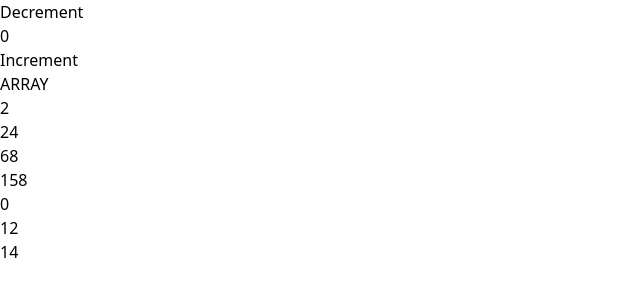
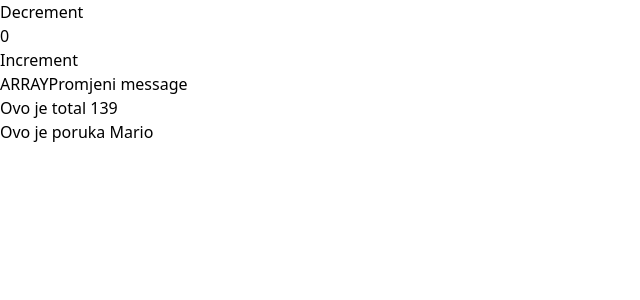
Before and after one commit to MarioMilosevic/React-Workshop, a React (Vite) app: page / in a window 1280 px wide. Shown: the top 300 px of the page, without its empty margins (0-640 px from the left). Built offline with nearby package versions, Linux system fonts and the light colour scheme.

Commit message:
UseMemo exercise

```diff
--- a/src/App.tsx
+++ b/src/App.tsx
@@ -3,6 +3,7 @@ import MemoChild from "./components/MemoChild";
 const App = () => {
   const [numbers, setNumbers] = useState<number[]>([1, 12, 34, 79, 0, 6, 7]);
   const [counter, setCounter] = useState<number>(0);
+  const [message, setMessage] = useState<string>("Mario");
 
   console.log("app render");
 
@@ -20,7 +21,8 @@ const App = () => {
       <button onClick={() => setNumbers((prev) => [...prev, 150])}>
         ARRAY
       </button>
-      <MemoChild numbers={numbers} />
+      <button onClick={() => setMessage("Toni")}>Promjeni message</button>
+      <MemoChild numbers={numbers} message={message} />
     </div>
   );
 };
--- a/src/components/MemoChild.tsx
+++ b/src/components/MemoChild.tsx
@@ -1,17 +1,23 @@
-import React from "react";
+import React, { useMemo } from "react";
 
 type MemoChildProps = {
   numbers: number[];
+  message: string;
 };
 
-const MemoChild = React.memo(({ numbers }: MemoChildProps) => {
+const MemoChild = React.memo(({ numbers, message }: MemoChildProps) => {
   console.log("memo child render");
+
+  const total = useMemo(() => {
+    console.log("desio se reduce");
+    return numbers.reduce((acc, value) => acc + value, 0);
+  }, [numbers]);
+
   return (
-    <ul className="flex gap-4">
-      {numbers.map((num) => (
-        <li key={num}>{num * 2}</li>
-      ))}
-    </ul>
+    <div className="flex gap-4">
+      <p>Ovo je total {total}</p>
+      <p>Ovo je poruka {message}</p>
+    </div>
   );
 });
 
```
